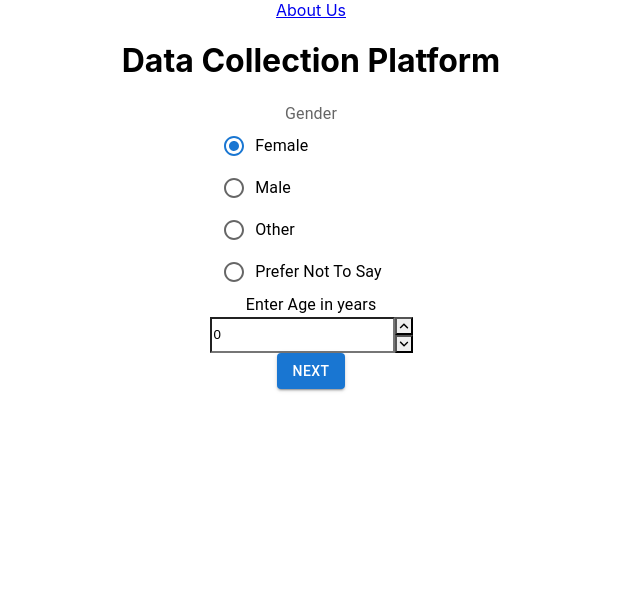
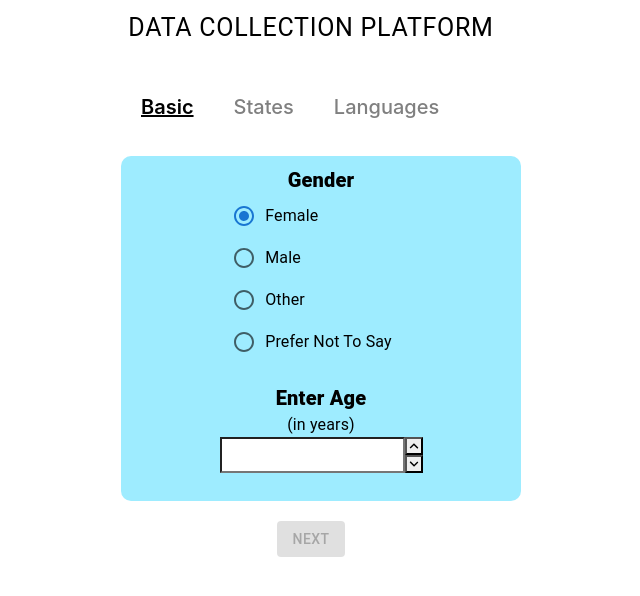
Before and after one commit to saksham218/data-collection, a React (Create React App) app in the folder client/: page / in a window 1280 px wide. Shown: the top 596 px of the page, without its empty margins (329-969 px from the left). Built offline with nearby package versions, Linux system fonts and the light colour scheme.

Commit message:
not responsive yet

```diff
--- /dev/null
+++ b/client/src/components/Home.css
@@ -0,0 +1,48 @@
+#nav-list {
+    margin-top: 50px;
+    display: flex;
+    background-color: white;
+    height: 30px;
+    border: 0px;
+    z-index: 5;
+    /* top: 1000; */
+    padding-top: 25px;
+    padding-left: 450px
+}
+
+#nav-list li {
+    list-style-type: none;
+    padding: 20px;
+    border-radius: 10px;
+    transition: background 1s;
+    color: grey;
+    font-weight: 500;
+    font-size: 20px
+}
+
+#nav-list li:hover {
+    cursor: pointer;
+    /*underlne*/
+
+}
+
+.theme {
+    padding: 13px;
+    margin: 13px;
+    border: none;
+    border-radius: 10px;
+    font-weight: 600;
+}
+
+#normal {
+    background-color: #fff;
+}
+
+#dark {
+    background-color: #000;
+    color: #fff;
+}
+
+.theme:hover {
+    cursor: pointer;
+}
--- a/client/src/components/Home.jsx
+++ b/client/src/components/Home.jsx
@@ -1,6 +1,6 @@
 import React from 'react'
 import { useState } from "react";
-import { Typography, TextField, Menu, MenuItem, Select, FormControl, InputLabel, FormGroup, Box, Button } from "@mui/material";
+import { Typography, TextField, Menu, MenuItem, Select, FormControl, InputLabel, FormGroup, Box, Button, AppBar, CircularProgress } from "@mui/material";
 import VideoRecorder from "./recorders/VideoRecorder";
 import AudioRecorder from "./recorders/AudioRecorder";
 import ImageCapturer from './recorders/ImageCapturer';
@@ -14,6 +14,10 @@ import { AdapterDayjs } from '@mui/x-date-pickers/AdapterDayjs';
 import { LocalizationProvider } from '@mui/x-date-pickers/LocalizationProvider';
 import { DatePicker } from '@mui/x-date-pickers/DatePicker';
 import { InputNumber } from 'primereact/inputnumber';
+
+
+import './Home.css';
+
 var randomstring = require("randomstring");
 
 const Home = () => {
@@ -21,7 +25,8 @@ const Home = () => {
     const navigate = useNavigate();
     // const [name, setName] = useState("");
     const [gender, setGender] = useState("female");
-    const [age, setAge] = useState(0);
+    const [age, setAge] = useState('');
+    const [submitting, setSubmitting] = useState(false);
     // const [dob, setDob] = useState(null);
     // const [state, setState] = useState("");
     // const [videoBlob, setVideoBlob] = useState(null);
@@ -151,6 +156,7 @@ const Home = () => {
                 console.log("metadata", metadata);
                 const metaadataRes = postMetaData(metadata).then((res) => {
                     console.log("metaadataRes", res.data);
+                    setSubmitting(false);
                     navigate('/thankyou');
                 });
             })
@@ -215,16 +221,38 @@ const Home = () => {
 
     return (
         <div>
-            <Link to="/aboutus">About Us</Link>
-            <h1>Data Collection Platform</h1>
+            <CircularProgress style={{ 'margin': '200px', 'marginLeft': '600px', 'display': submitting ? 'block' : 'none' }} />
+            <Box style={{ 'display': !submitting ? 'block' : 'none' }}>
+                <Box style={{ 'zIndex': '5' }}>
+                    <Box style={{ 'zIndex': '10' }}>
+                        <Button style={{ 'fontSize': '25px', 'color': 'black', 'fontWeight': '400' }}>Data Collection Platform </Button>
+                        {/* <Button to="/aboutus"
+                        style={{ 'top': '0', 'right': '0' }}
+                    >ABOUT US</Button> */}
+                    </Box>
+                    <Box style={{ 'marginTop': '10px', 'paddingLeft': '250px' }}>
+                        <AppBar style={{ 'backgroundColor': 'white', 'zIndex': '0', 'height': '0px', 'position': 'absolute' }}>
+                            <ul id="nav-list">
+                                <li onClick={() => { setStep(1) }}
+                                    style={step === 1 ? { 'textDecoration': 'underline', 'color': 'black', 'textDecorationColor': 'black', 'fontWeight': '600' } : { 'listStyleType': 'none', 'padding': '20px', 'borderRadius': '10px', 'transition': 'background 1s', 'color': 'grey', 'fontWeight': '500', 'fontSize': '20px' }}>Basic</li>
+                                <li onClick={() => { setStep(2) }}
+                                    style={step === 2 ? { 'textDecoration': 'underline', 'color': 'black', 'textDecorationColor': 'black', 'fontWeight': '600' } : { 'listStyleType': 'none', 'padding': '20px', 'borderRadius': '10px', 'transition': 'background 1s', 'color': 'grey', 'fontWeight': '500', 'fontSize': '20px' }}>States</li>
+                                <li onClick={() => { setStep(3) }}
+                                    style={step === 3 ? { 'textDecoration': 'underline', 'color': 'black', 'textDecorationColor': 'black', 'fontWeight': '600' } : { 'listStyleType': 'none', 'padding': '20px', 'borderRadius': '10px', 'transition': 'background 1s', 'color': 'grey', 'fontWeight': '500', 'fontSize': '20px' }}>Languages</li>
+                            </ul>
+                        </AppBar>
+                    </Box>
+                </Box>
                 {/* <TextField label="Name" gutterBottom value={name} onChange={(e) => { setName(e.target.value) }} /> */}
-            {step === 1 ? <Box><Box>
-                <FormControl>
-                    <FormLabel id="demo-radio-buttons-group-label">Gender</FormLabel>
+                {
+                    step === 1 ? <Box style={{ 'marginBottom': '10px' }}><Box style={{ 'backgroundColor': '#9eecff', 'width': '400px', 'marginLeft': '450px', 'height': '325px', 'marginTop': '100px', 'borderRadius': '10px', 'paddingBottom': '10px', 'paddingTop': '10px' }}><Box>
+                        <FormControl >
+                            <FormLabel id="demo-radio-buttons-group-label" style={{ 'color': 'black', 'fontSize': '20px', 'fontWeight': '1000', }}>Gender</FormLabel>
                             <RadioGroup
                                 aria-labelledby="demo-radio-buttons-group-label"
                                 defaultValue="female"
                                 name="radio-buttons-group"
+
                                 onChange={(e) => { setGender(e.target.value) }}>
                                 <FormControlLabel value="female" control={<Radio />} label="Female" />
                                 <FormControlLabel value="male" control={<Radio />} label="Male" />
@@ -248,17 +276,24 @@ const Home = () => {
                     }
                 />
             </LocalizationProvider> */}
-
-                <Typography>Enter Age in years</Typography>
+                        <Box >
+                            <Typography style={{ 'paddingTop': '20px', 'color': 'black', 'fontSize': '20px', 'fontWeight': '1000' }}>Enter Age <Typography syle={{ 'fontWeight': '300' }}>(in years)</Typography></Typography>
 
                             <InputNumber min={0} value={age}
                                 showButtons
-                    placeholder='Age in years'
+                                // placeholder='Age in years'
                                 onChange={(e) => { setAge(e.value); }} />
+                        </Box>
+                    </Box>
                         <Box>
-                    <Button variant="contained" color="primary" onClick={nextStep}> Next</Button>
+                            <Button variant="contained" color="primary" onClick={nextStep}
+                                style={{ 'marginTop': '20px' }}
+
+                                disabled={age === '' ? true : false}
+                            > Next</Button>
                         </Box>
-            </Box> : null}
+                    </Box> : null
+                }
 
                 {/* <Box >
                 <FormControl style={{ width: "225px" }}>
@@ -274,17 +309,22 @@ const Home = () => {
             </Box> */}
 
 
-            {step === 2 ? <Box>
+                {
+                    step === 2 ? <Box style={{ 'paddingTop': '100px' }}>
+                        <Box>
+                            <Box style={{ 'position': 'fixed', 'marginTop': '10px', 'marginLeft': '900px' }}>
+                                <Button variant="contained" color="primary" disabled={(statesVisited.length > 0 && (statesVisited[statesVisited.length - 1].stateName === "" || statesVisited[statesVisited.length - 1].durationLived === "")) ? true : false}
+                                    onClick={() => setStatesVisited([...statesVisited, { stateName: "", durationLived: '' }])}> Add State</Button></Box>
                             {statesVisited.map((s, index) => <State s={s} index={index} states={states} setStatesVisited={setStatesVisited} statesVisited={statesVisited} />)}
-                <Button variant="contained" color="primary" disabled={(statesVisited.length > 0 && statesVisited[statesVisited.length - 1].stateName === "") ? true : false}
-                    onClick={() => setStatesVisited([...statesVisited, { stateName: "", durationLived: 0 }])}> Add State</Button>
-                <Box style={{ 'padding': '20px' }}>
+                        </Box>
+                        <Box style={{ 'padding': '10px' }}>
                             <Button variant="contained" color="primary" style={{ 'marginRight': '10px' }} onClick={prevStep}> Previous</Button>
                             <Button variant="contained" color="primary" style={{ 'marginLeft': '10px' }} onClick={nextStep}
-                        disabled={(statesVisited.length === 0 || statesVisited.map(s => { return s.stateName }).includes("")) ? true : false}
+                                disabled={(statesVisited.length === 0 || statesVisited.map(s => { return s.stateName }).includes("") || statesVisited.map(s => { return s.durationLived }).includes("")) ? true : false}
                             > Next</Button>
                         </Box>
-            </Box> : null}
+                    </Box> : null
+                }
 
                 {/*
             <ImageCapturer setImageBlob={setImageBlob} setIsImage={setIsImage} />
@@ -295,9 +335,10 @@ const Home = () => {
                 Submit
             </Button> */}
 
-            {step === 3 ? <Box>
+                {
+                    step === 3 ? <Box style={{ 'paddingTop': '100px' }}>
                         <Box>
-                    {languagesSpoken.map((l, index) => <Language l={l} index={index} proficiencies={proficiencies} languages={languages} setLanguagesSpoken={setLanguagesSpoken} languagesSpoken={languagesSpoken} statesVisited={statesVisited} states={states} controlledLanguageBlobs={controlledLanguageBlobs} setControlledLanguageBlobs={setControlledLanguageBlobs} ownLanguageBlobs={ownLanguageBlobs} setOwnLanguageBlobs={setOwnLanguageBlobs} />)}
+                            <Box style={{ 'position': 'fixed', 'marginTop': '10px', 'marginLeft': '1050px' }}>
                                 <Button variant="contained" color="primary"
                                     disabled={languagesSpoken.length > 0 && (languagesSpoken[languagesSpoken.length - 1].languageName === ""
                                         || languagesSpoken[languagesSpoken.length - 1].proficiency === ""
@@ -305,16 +346,19 @@ const Home = () => {
                                         || (languagesSpoken[languagesSpoken.length - 1].proficiency === proficiencies[1] && ownLanguageBlobs[ownLanguageBlobs.length - 1] === null)
                                         || ((languagesSpoken[languagesSpoken.length - 1].proficiency === proficiencies[2] || languagesSpoken[languagesSpoken.length - 1].proficiency === proficiencies[3])
                                             && (ownLanguageBlobs[ownLanguageBlobs.length - 1] === null || controlledLanguageBlobs[controlledLanguageBlobs.length - 1] === null))) ? true : false}
-                        onClick={() => { setLanguagesSpoken([...languagesSpoken, { languageName: '', proficiency: '', mode: '', learnedInState: '' }]); setControlledLanguageBlobs([...controlledLanguageBlobs, null]); setOwnLanguageBlobs([...ownLanguageBlobs, null]); }}> Add Language</Button>
+                                    onClick={() => { setLanguagesSpoken([...languagesSpoken, { languageName: '', proficiency: '', mode: '', learnedInState: '' }]); setControlledLanguageBlobs([...controlledLanguageBlobs, null]); setOwnLanguageBlobs([...ownLanguageBlobs, null]); }}>
+                                    Add Language</Button></Box>
+                            {languagesSpoken.map((l, index) => <Language l={l} index={index} proficiencies={proficiencies} languages={languages} setLanguagesSpoken={setLanguagesSpoken} languagesSpoken={languagesSpoken} statesVisited={statesVisited} states={states} controlledLanguageBlobs={controlledLanguageBlobs} setControlledLanguageBlobs={setControlledLanguageBlobs} ownLanguageBlobs={ownLanguageBlobs} setOwnLanguageBlobs={setOwnLanguageBlobs} />)}
+
                         </Box>
 
-                <Box style={{ 'padding': '20px' }}>
+                        <Box style={{ 'paddingTop': '20px', 'paddingBottom': '10px' }}>
 
                             <Button variant="contained" color="primary" onClick={prevStep}
-                    // style={{ 'marginRight': '200px' }}
+                                style={{ 'marginRight': '10px' }}
                             > Previous</Button>
-                </Box>
-                <Button variant="contained" color="primary" onClick={submitData} style={{ 'margin': '5px' }}
+
+                            <Button variant="contained" color="primary" onClick={() => { setSubmitting(true); submitData(); }} style={{ 'marginLeft': '10px' }}
                                 // disabled={(isVideo && isAudio && isImage && name !== "" && state !== "") ? false : true}
                                 disabled={languagesSpoken.length === 0 || ((languagesSpoken.map(l => { return l.languageName }).includes("")
                                     || languagesSpoken.map(l => { return l.proficiency }).includes("")
@@ -325,7 +369,10 @@ const Home = () => {
                             >
                                 Submit
                             </Button>
-            </Box> : null}
+                        </Box>
+                    </Box> : null
+                }
+            </Box>
         </div>
     );
 }
--- a/client/src/components/Language.jsx
+++ b/client/src/components/Language.jsx
@@ -15,10 +15,15 @@ const Language = ({ l, index, proficiencies, languages, setLanguagesSpoken, lang
     return (
 
         <div>
-            <Box style={{ padding: "20px" }}>
-                <FormControl style={{ width: "225px" }}>
-                    <InputLabel>Language</InputLabel>
-                    <Select label="Language" value={l.languageName} onChange={(e) => { let data = [...languagesSpoken]; data[index].languageName = e.target.value; setLanguagesSpoken(data); console.log(languagesSpoken) }}>
+            <Box style={{
+                'paddingTop': "20px", 'marginBottom': '20px', 'marginLeft': '225px', 'backgroundColor': '#9eecff', 'width': '800px',
+                'height': (index <= 2 && (l.proficiency === proficiencies[2] || l.proficiency === proficiencies[3]) ? '550px' : ((index > 2 || l.proficiency === proficiencies[0]) ? '200px' : '300px')),
+                'borderRadius': '10px'
+            }}>
+                <FormControl style={{ 'width': "225px", 'marginRight': '10px' }}>
+                    <Typography style={{ 'fontSize': '20px', 'fontWeight': '1000' }}>Language</Typography>
+                    {/* <InputLabel>Language</InputLabel> */}
+                    <Select style={{ 'backgroundColor': 'white' }} value={l.languageName} onChange={(e) => { let data = [...languagesSpoken]; data[index].languageName = e.target.value; setLanguagesSpoken(data); console.log(languagesSpoken) }}>
                         {languages.map(la => {
 
                             return <MenuItem style={{ display: availableLanguages.includes(la) ? "block" : "none" }} value={la}>{la}</MenuItem>
@@ -26,9 +31,10 @@ const Language = ({ l, index, proficiencies, languages, setLanguagesSpoken, lang
                         })}
                     </Select>
                 </FormControl>
-                <FormControl style={{ width: "225px" }}>
-                    <InputLabel>Learned In State</InputLabel>
-                    <Select label="Learned In State" value={l.learnedInState} onChange={(e) => {
+                <FormControl style={{ 'width': "225px", 'marginRight': '10px' }}>
+                    <Typography style={{ 'fontSize': '20px', 'fontWeight': '1000' }}>Learned In State</Typography>
+                    {/* <InputLabel>Learned In State</InputLabel> */}
+                    <Select style={{ 'backgroundColor': 'white' }} value={l.learnedInState} onChange={(e) => {
                         let data = [...languagesSpoken];
                         data[index].learnedInState = e.target.value; setLanguagesSpoken(data); console.log(languagesSpoken)
                     }}>
@@ -39,9 +45,11 @@ const Language = ({ l, index, proficiencies, languages, setLanguagesSpoken, lang
                         })}
                     </Select>
                 </FormControl>
-                <FormControl style={{ width: "225px" }}>
-                    <InputLabel>Proficiency</InputLabel>
-                    <Select label="Proficiency" value={l.proficiency} onChange={(e) => {
+                <FormControl style={{ 'width': "225px" }}>
+                    <Typography style={{ 'fontSize': '20px', 'fontWeight': '1000' }}>Proficiency</Typography>
+                    {/* <InputLabel>Learned In State</InputLabel> */}
+                    {/* <InputLabel>Proficiency</InputLabel> */}
+                    <Select style={{ 'backgroundColor': 'white' }} value={l.proficiency} onChange={(e) => {
                         let data = [...languagesSpoken];
                         data[index].proficiency = e.target.value; setLanguagesSpoken(data);
                         console.log(languagesSpoken);
--- a/client/src/components/State.jsx
+++ b/client/src/components/State.jsx
@@ -10,10 +10,11 @@ const State = ({ s, index, states, setStatesVisited, statesVisited }) => {
 
     return (
         <div>
-            <Box style={{ padding: "20px" }}>
+            <Box style={{ 'paddingTop': "20px", 'marginBottom': '20px', 'marginLeft': '450px', 'backgroundColor': '#9eecff', 'width': '400px', 'height': '250px', 'borderRadius': '10px' }}>
                 <FormControl style={{ width: "225px" }}>
-                    <InputLabel>State</InputLabel>
-                    <Select label="State" value={s.stateName} onChange={(e) => { let data = [...statesVisited]; data[index].stateName = e.target.value; setStatesVisited(data); console.log(statesVisited) }}>
+
+                    <Typography style={{ 'fontSize': '20px', 'fontWeight': '1000' }}>State</Typography>
+                    <Select style={{ 'backgroundColor': 'white', 'borderColor': 'black' }} value={s.stateName} onChange={(e) => { let data = [...statesVisited]; data[index].stateName = e.target.value; setStatesVisited(data); console.log(statesVisited) }}>
                         {states.map(st => {
 
                             return <MenuItem style={{ display: availableStates.includes(st) ? "block" : "none" }} value={st}>{st}</MenuItem>
@@ -23,10 +24,11 @@ const State = ({ s, index, states, setStatesVisited, statesVisited }) => {
 
                 </FormControl>
 
-                <InputLabel>How long you lived in the state (in months)</InputLabel>
+                <Typography style={{ 'paddingTop': '20px', 'color': 'black', 'fontSize': '20px', 'fontWeight': '1000' }}>How long you lived in the state <Typography style={{ 'fontWeight': '300' }}>(in years)</Typography></Typography>
+                {/* <InputLabel >How long you lived in the state (in years)</InputLabel> */}
                 <InputNumber min={0} value={s.durationLived}
                     showButtons
-                    placeholder='Duration Lived'
+                    // placeholder='Duration Lived'
                     onChange={(e) => { let data = [...statesVisited]; data[index].durationLived = e.value; setStatesVisited(data); console.log(statesVisited) }} />
 
 
--- a/client/src/components/ThankYou.jsx
+++ b/client/src/components/ThankYou.jsx
@@ -1,8 +1,9 @@
+import { Typography } from '@mui/material'
 import React from 'react'
 
 const ThankYou = () => {
     return (
-        <div>ThankYou</div>
+        <Typography variant='h1' style={{ 'textAlign': 'center', 'paddingTop': '100px' }}>Thank You!</Typography>
     )
 }
 
```
Also changed, not shown: client/src/components/recorders/Recorder.jsx (+11 -5 lines), client/src/images/English.jpg (added), client/src/images/Hindi.jpg (added), 16 other files (tests, documents, lock files or other folders). Lines whose indentation alone changed are shown as unchanged.
